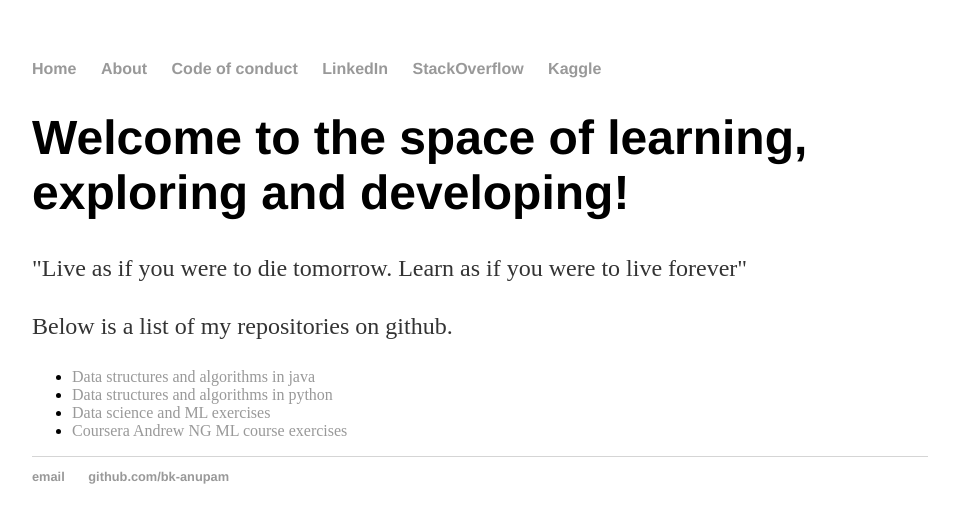
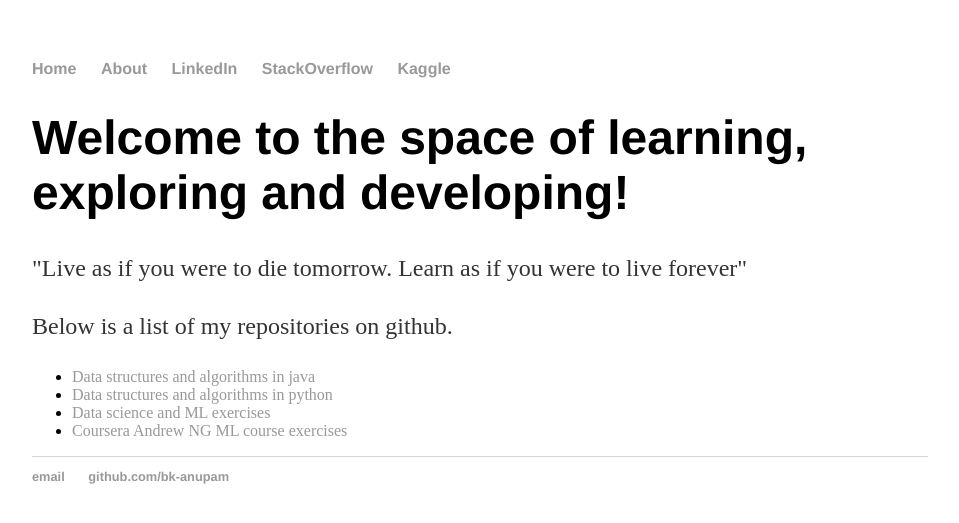
Before and after one commit to bk-anupam/bk-anupam.github.io, a Jekyll site: the page built from index.html, in a window 1280 px wide. Shown: the top 523 px of the page, without its empty margins (160-1119 px from the left). Built offline with Jekyll 4.4.1, drawn with Linux system fonts in a browser that asks for light colours.

Commit message:
Update default.html

```diff
--- a/_layouts/default.html
+++ b/_layouts/default.html
@@ -24,7 +24,6 @@
 				<ul>
 					<li><a href="/index.html">Home</a></li>
 					<li><a href="/pages/AboutMe.html">About</a></li>
-					<li><a href="/docs/CODE_OF_CONDUCT.md">Code of conduct</a></li>
 					<li><a href="https://www.linkedin.com/in/anupam-yadav-34182513/">LinkedIn</a></li>
 					<li><a href="https://stackoverflow.com/users/story/12130352/">StackOverflow</a></li>
 					<li><a href="https://www.kaggle.com/bkanupam/">Kaggle</a></li>
```
